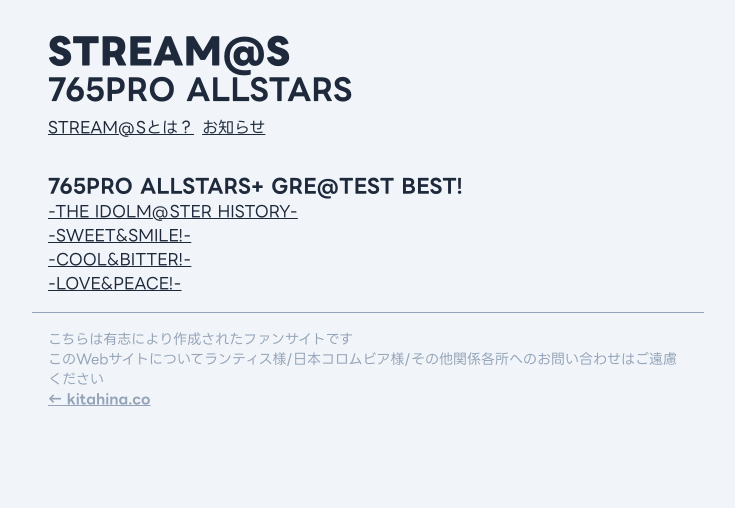
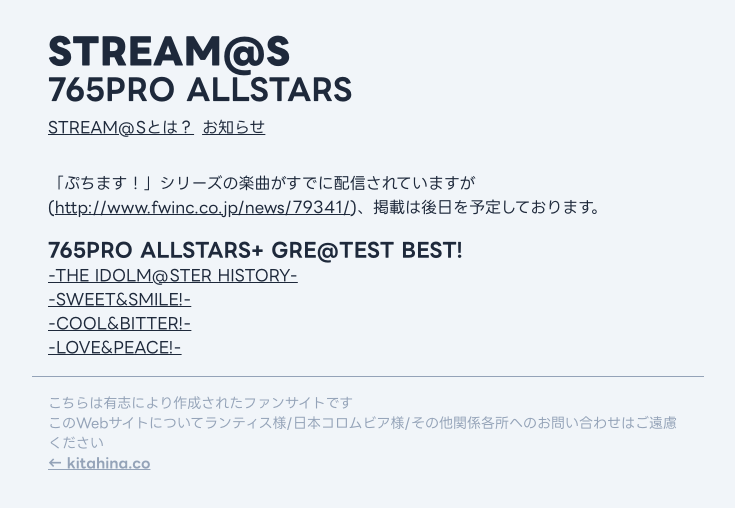
Before and after one commit to lonsagisawa/stream.kitahina.co, a Next.js app: page /allstars in a window 1280 px wide. Shown: the top 508 px of the page, without its empty margins (272-1007 px from the left). Built offline with nearby package versions, Linux system fonts and the light colour scheme.

Commit message:
disclaimer for petitmas

```diff
--- a/pages/allstars.tsx
+++ b/pages/allstars.tsx
@@ -12,6 +12,13 @@
         <link rel="icon" href="/favicon.ico" />
       </Head>
       <Header brand="allstars" />
+      <p className="mb-4">
+        「ぷちます！」シリーズの楽曲がすでに配信されていますが(
+        <Link href="http://www.fwinc.co.jp/news/79341/" className="underline">
+          http://www.fwinc.co.jp/news/79341/
+        </Link>
+        )、掲載は後日を予定しております。
+      </p>
       <h2 className="text-xl font-bold">765PRO ALLSTARS+ GRE@TEST BEST!</h2>
       <ul>
         <li>
```
